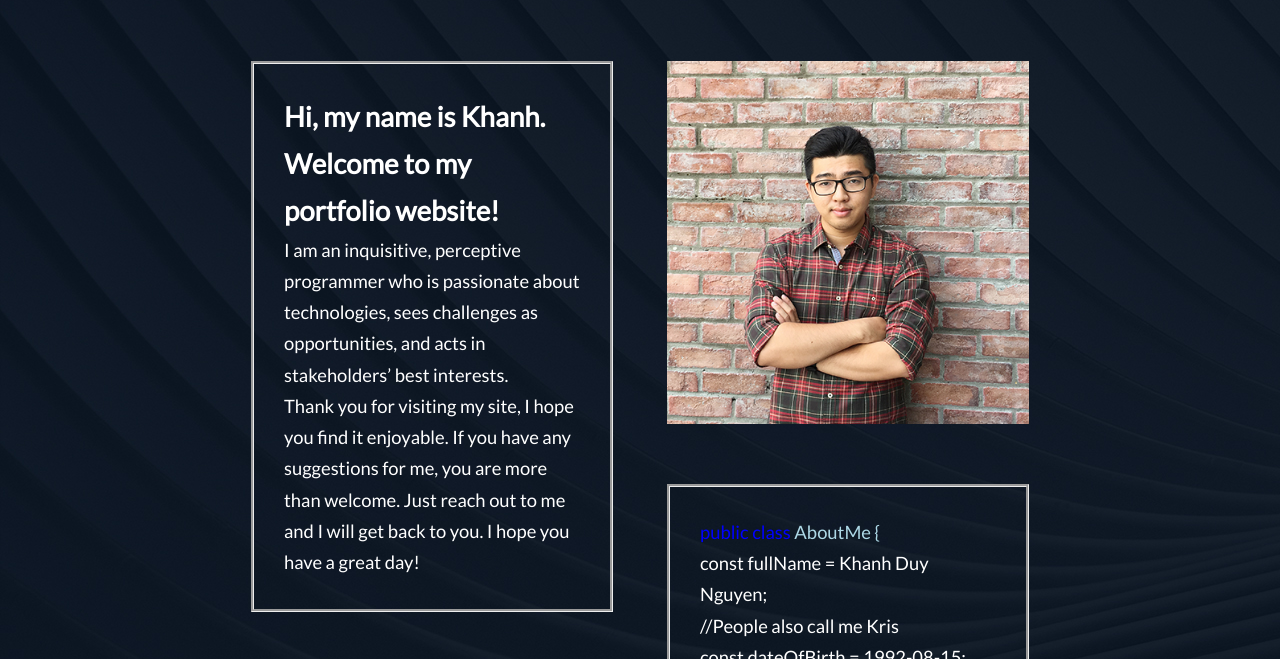
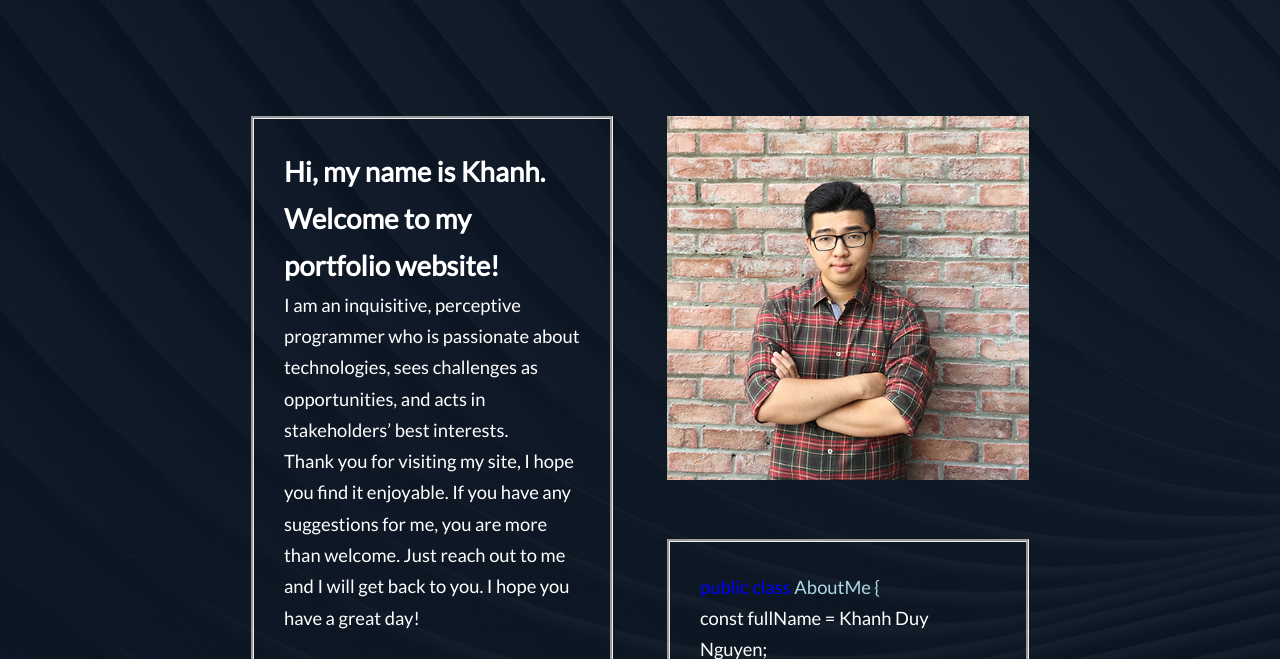
Before and after one commit to knguyen158/Personal-Site, a plain HTML site: page index.html in a window 1280 px wide. Shown: the part 119-778 px from the top of the page. Drawn offline with nearby package versions, Linux system fonts and the light colour scheme; grey boxes are pictures that could not be loaded.

Commit message:
Update style.css

```diff
--- a/style.css
+++ b/style.css
@@ -51,7 +51,7 @@ main {
 	font-size: 1.15em;
 	line-height: 1.7;
 	margin-bottom: 5em;
-	margin-top: 2em;
+	margin-top: 5em;
 }
 
 .column {
```
